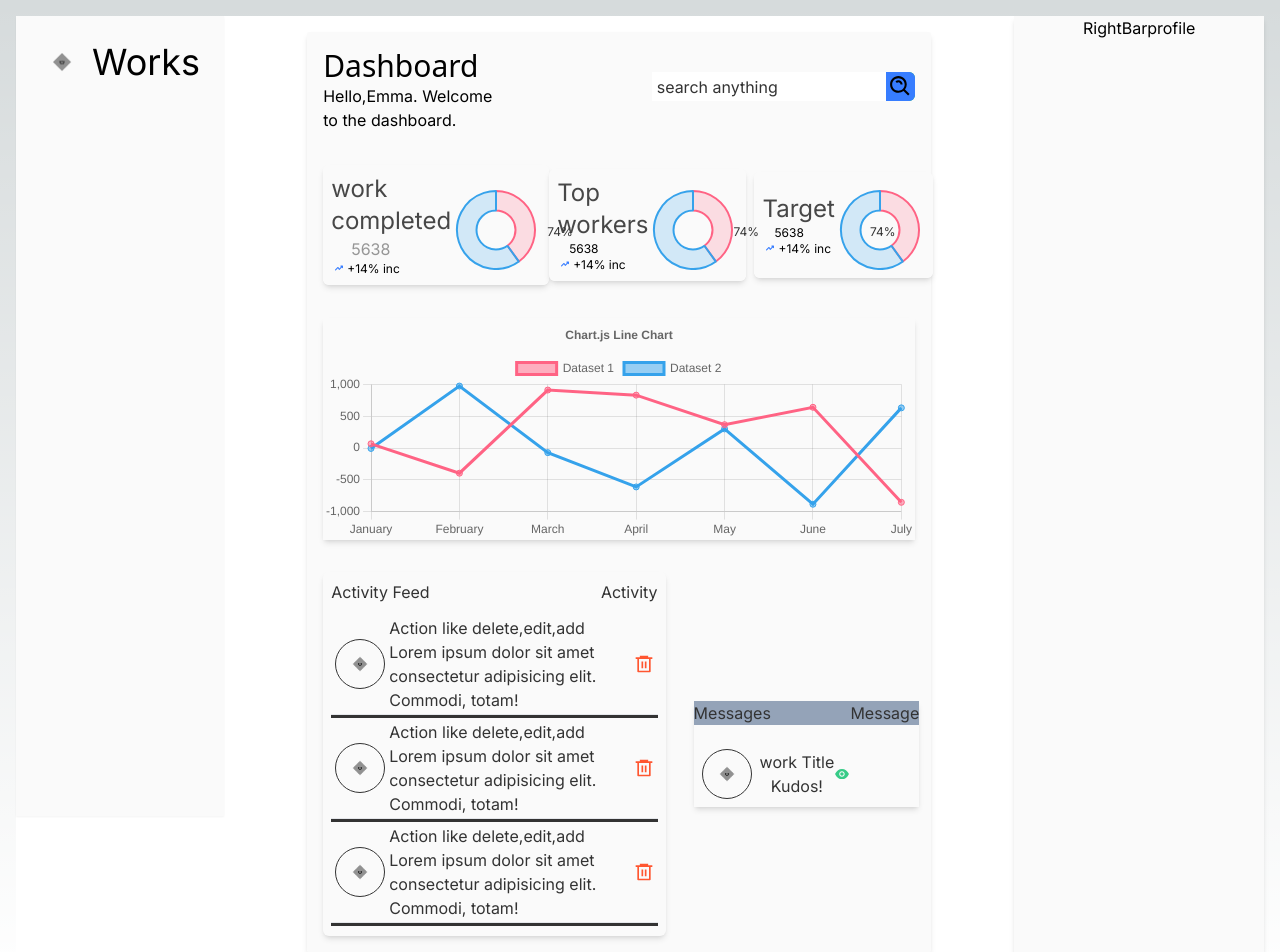
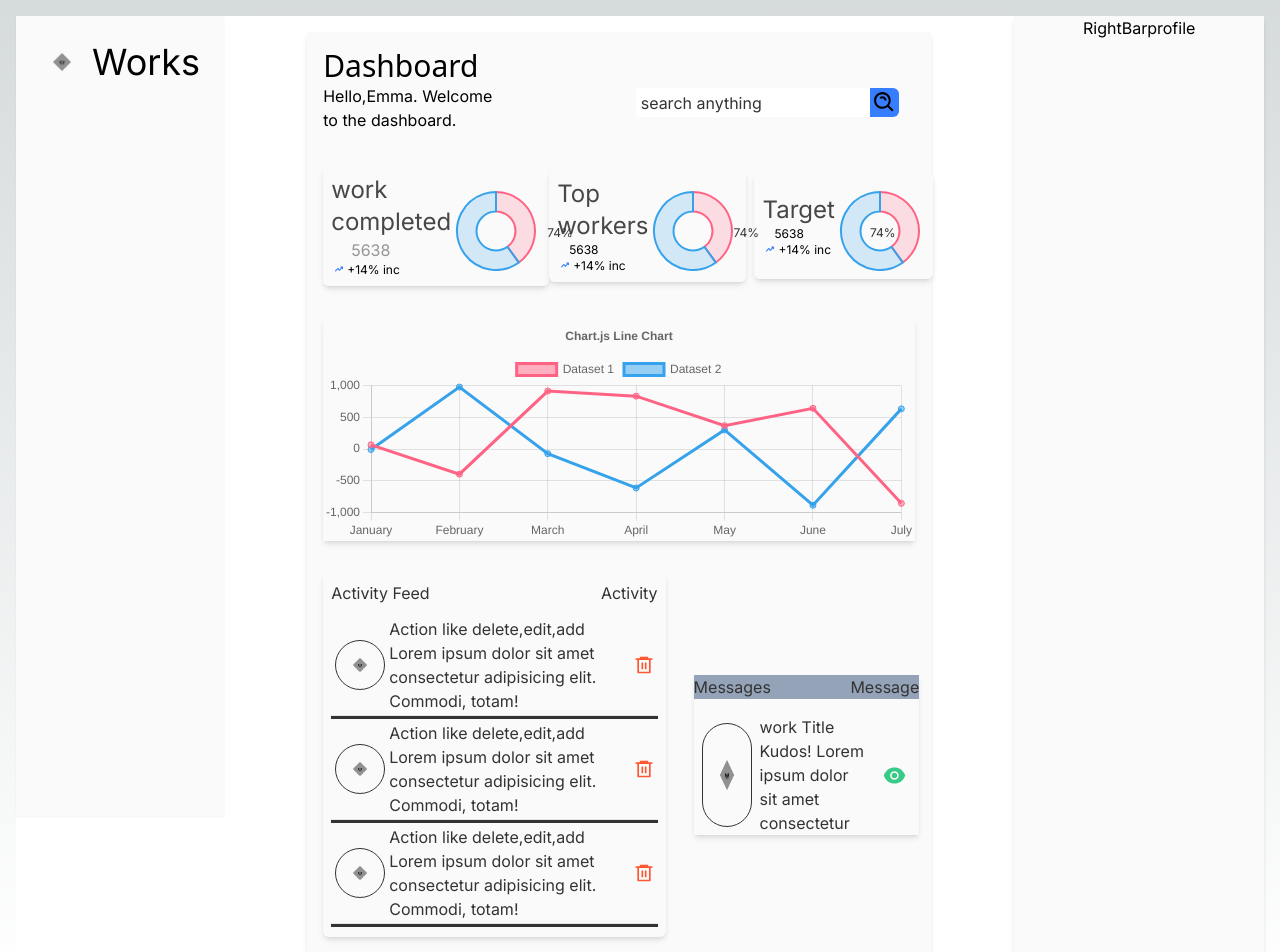
Before and after one commit to mungaben/work-report-manager, a Next.js app: page / in a window 1280 px wide. Shown: the top 952 px of the page. Built offline with nearby package versions, Linux system fonts and the light colour scheme.

Commit message:
search button margin and padding

```diff
--- a/components/Dashoboard/LineChart.tsx
+++ b/components/Dashoboard/LineChart.tsx
@@ -44,13 +44,13 @@ import {
     datasets: [
       {
         label: 'Dataset 1',
-        data: labels.map(() => faker.datatype.number({ min: -1000, max: 1000 })),
+        data: labels.map(() => faker.number.int({ min: -1000, max: 1000 })),
         borderColor: 'rgb(255, 99, 132)',
         backgroundColor: 'rgba(255, 99, 132, 0.5)',
       },
       {
         label: 'Dataset 2',
-        data: labels.map(() => faker.datatype.number({ min: -1000, max: 1000 })),
+        data: labels.map(() => faker.number.int({ min: -1000, max: 1000 })),
         borderColor: 'rgb(53, 162, 235)',
         backgroundColor: 'rgba(53, 162, 235, 0.5)',
       },
--- a/components/Dashoboard/Messages.tsx
+++ b/components/Dashoboard/Messages.tsx
@@ -59,17 +59,17 @@ const Messages = () => {
            height={50}
            className=' rounded-full border-[1px] border-[#333333]  m-2'
            />
-           <div className=' flex flex-col items-center justify-center '>
+           <div className=' flex flex-col items-start justify-center  flex-1'>
             <h3 className='font-[18px]  text-[#333333] ' >
                 work Title
             </h3>
             <p  className=' font-[12px] text-[#333333] ' >
-           Kudos!
+           Kudos! Lorem ipsum dolor sit amet consectetur
             </p>
 
            </div>
-           <div className=' flex items-center justify-center right-2'>
-            <AiFillEye color='#37CB87'/>
+           <div className=' flex items-center justify-center mx-3   '>
+            <AiFillEye color='#37CB87' size={25} />
            </div>
         </div>
 
--- a/components/Dashoboard/SearchBar.tsx
+++ b/components/Dashoboard/SearchBar.tsx
@@ -24,7 +24,7 @@ const SearchBar = () => {
     console.log(watch("search")) // watch input value by passing the name of it
     return (
         <>
-            <div className="flex flex-row justify-center  items-center top-4 rounded-md transition  bg-green-500 ">
+            <div className="flex flex-row justify-center  items-center top-4 rounded-md transition  p-4">
                 <div className=' font-[12px] w-full text-[#333333] ' >
                     <form onSubmit={handleSubmit(onSubmit)} className=' flex first-letter:items-center '>
 
```
Also changed, not shown: components/Dashoboard/CenterCard.tsx (+5 -5 lines), components/Dashoboard/AnalyticCards.tsx (indentation only).
